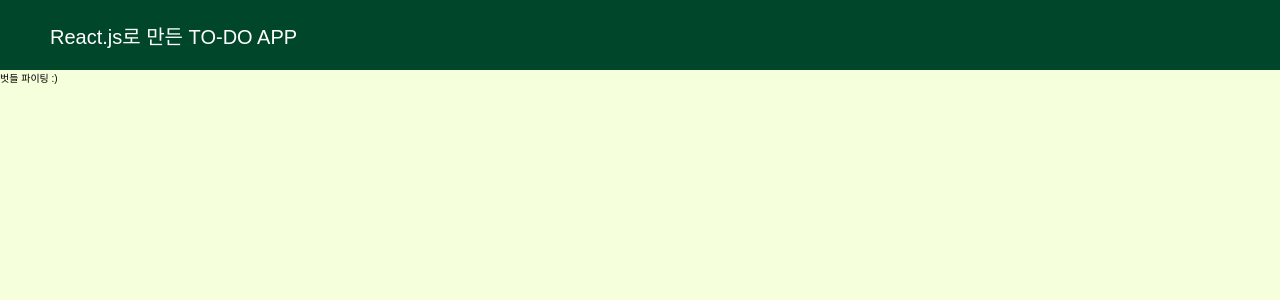
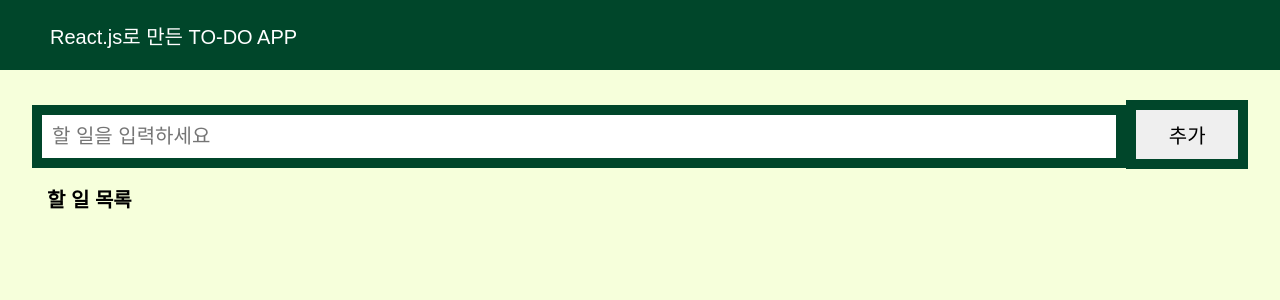
Before and after one commit to chorom-ham/react-todo-1886px, a React (Create React App) app: page / in a window 1280 px wide. Shown: the top 300 px of the page. Built offline with nearby package versions, Linux system fonts and the light colour scheme.

Commit message:
Add Features

```diff
--- a/src/components/todo/Form.js
+++ b/src/components/todo/Form.js
@@ -1,22 +1,30 @@
+import { useState } from "react";
 import styled from "styled-components";
 
 // Hint: Form, Input, Button
 // 반드시 투두를 등록하는 버튼을 구현합니다.
 // 엔터를 눌렀을 때도 투두가 등록되도록 합니다.
 
-export default function Form() {
+export default function Form({ addTodoList }) {
+  const [message, setMessage] = useState("");
+
   return (
-    <TodoForm>
-      <TextInput placeholder="할 일을 입력하세요" />
+    <form
+      onSubmit={(e) => {
+        e.preventDefault();
+        addTodoList(message, false);
+      }}
+    >
+      <TextInput
+        placeholder="할 일을 입력하세요"
+        value={message}
+        onChange={(e) => setMessage(e.target.value)}
+      />
       <SubmitButton>추가</SubmitButton>
-    </TodoForm>
+    </form>
   );
 }
 
-const TodoForm = styled.form`
-  width: 95%;
-  margin: 3rem auto;
-`;
 const TextInput = styled.input.attrs((props) => ({
   type: "text",
 }))`
@@ -25,6 +33,7 @@ const TextInput = styled.input.attrs((props) => ({
   padding: 1rem;
   font-size: 2rem;
 `;
+
 const SubmitButton = styled.button.attrs((props) => ({
   type: "submit",
 }))`
--- a/src/components/todo/Item.js
+++ b/src/components/todo/Item.js
@@ -1,6 +1,51 @@
 import styled from "styled-components";
 
 // Hint: props로 id, text, onClick 등 (자유)
-export default function Item() {
-  return <div>벗들 파이팅 :)</div>;
+export default function Item({ todoList, changeTodoState, removeTodoList }) {
+  return (
+    <TodoListWrapper>
+      <TodoTitle>할 일 목록</TodoTitle>
+      {todoList &&
+        todoList.map((item) => (
+          <TodoItemWrapper>
+            <span onClick={(e) => changeTodoState(item.id)}>
+              {item.isDone ? (
+                <DoneTodoItem key={item.id}>{item.message} </DoneTodoItem>
+              ) : (
+                <span key={item.id}>{item.message}</span>
+              )}
+            </span>
+            <RemoveButton
+              onClick={(e) => {
+                removeTodoList(item.id);
+              }}
+            >
+              X
+            </RemoveButton>
+          </TodoItemWrapper>
+        ))}
+    </TodoListWrapper>
+  );
 }
+
+const TodoListWrapper = styled.span`
+  font-size: 2rem;
+`;
+
+const TodoTitle = styled.div`
+  margin: 1.5rem;
+  font-weight: bold;
+`;
+
+const TodoItemWrapper = styled.div`
+  margin: 1.5rem 2rem;
+`;
+
+const DoneTodoItem = styled.span`
+  text-decoration: line-through;
+`;
+const RemoveButton = styled.span`
+  font-weight: bold;
+  margin: 1.5rem;
+  color: red;
+`;
--- a/src/components/todo/Todo.js
+++ b/src/components/todo/Todo.js
@@ -5,7 +5,47 @@ import Form from "./Form";
 import Item from "./Item";
 
 export default function Todo() {
+  const [currentId, setcurrentId] = useState(0);
   const [todoList, setTodoList] = useState([]);
 
-  return <div>벗들 파이팅 :)</div>;
+  const addTodoList = (message, isDone) => {
+    setTodoList([
+      ...todoList,
+      {
+        id: currentId,
+        message: message,
+        isDone: isDone,
+      },
+    ]);
+    setcurrentId(currentId + 1);
+  };
+
+  const removeTodoList = (id) => {
+    setTodoList(todoList.filter((item) => item.id !== id));
+  };
+
+  const changeTodoState = (id) => {
+    setTodoList(
+      todoList.map((item) => ({
+        ...item,
+        isDone: item.id === id ? !item.isDone : item.isDone,
+      }))
+    );
+  };
+
+  return (
+    <TodoWrapper>
+      <Form addTodoList={addTodoList} />
+      <Item
+        todoList={todoList}
+        changeTodoState={changeTodoState}
+        removeTodoList={removeTodoList}
+      />
+    </TodoWrapper>
+  );
 }
+
+const TodoWrapper = styled.div`
+  width: 95%;
+  margin: 3rem auto;
+`;
```
